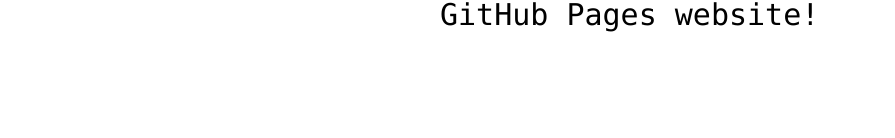
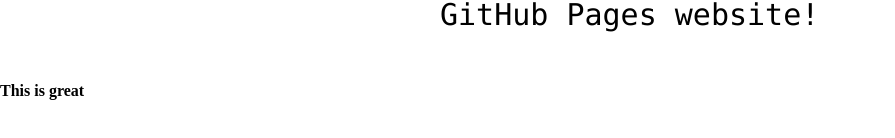
Before and after one commit to zeeshanthedev590/hello-world, a plain HTML site: page index.html in a window 1280 px wide. Shown: the part 426-564 px from the top of the page, without its empty margins (0-895 px from the left). Drawn offline with Linux system fonts and the light colour scheme.

Commit message:
Update index.html
added a tag

```diff
--- a/index.html
+++ b/index.html
@@ -13,6 +13,6 @@
 
 <!-- Change this code here by copy and pasting your template on line 15 -->
 <p>Welcome to your first GitHub Pages website!</p>
-
+  <h4>This is great</h4>
 </body>
 </html>
```
